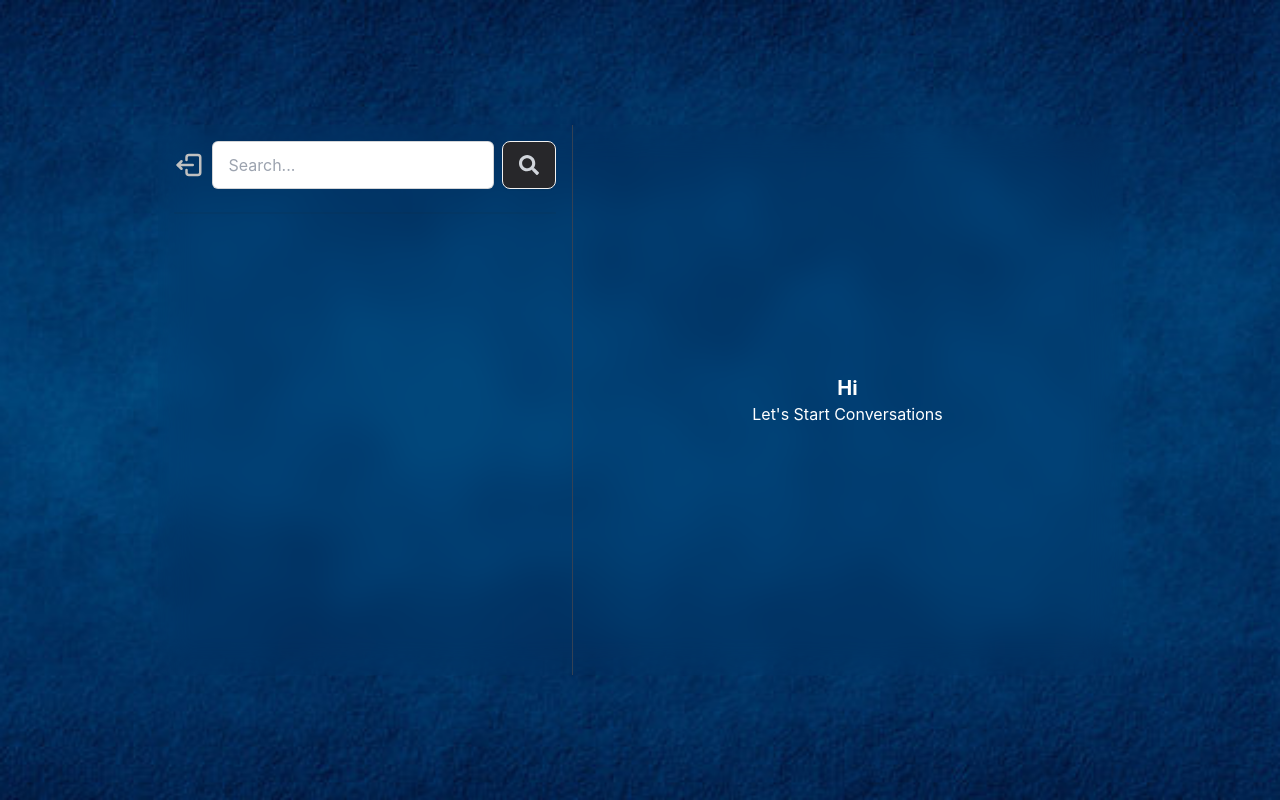
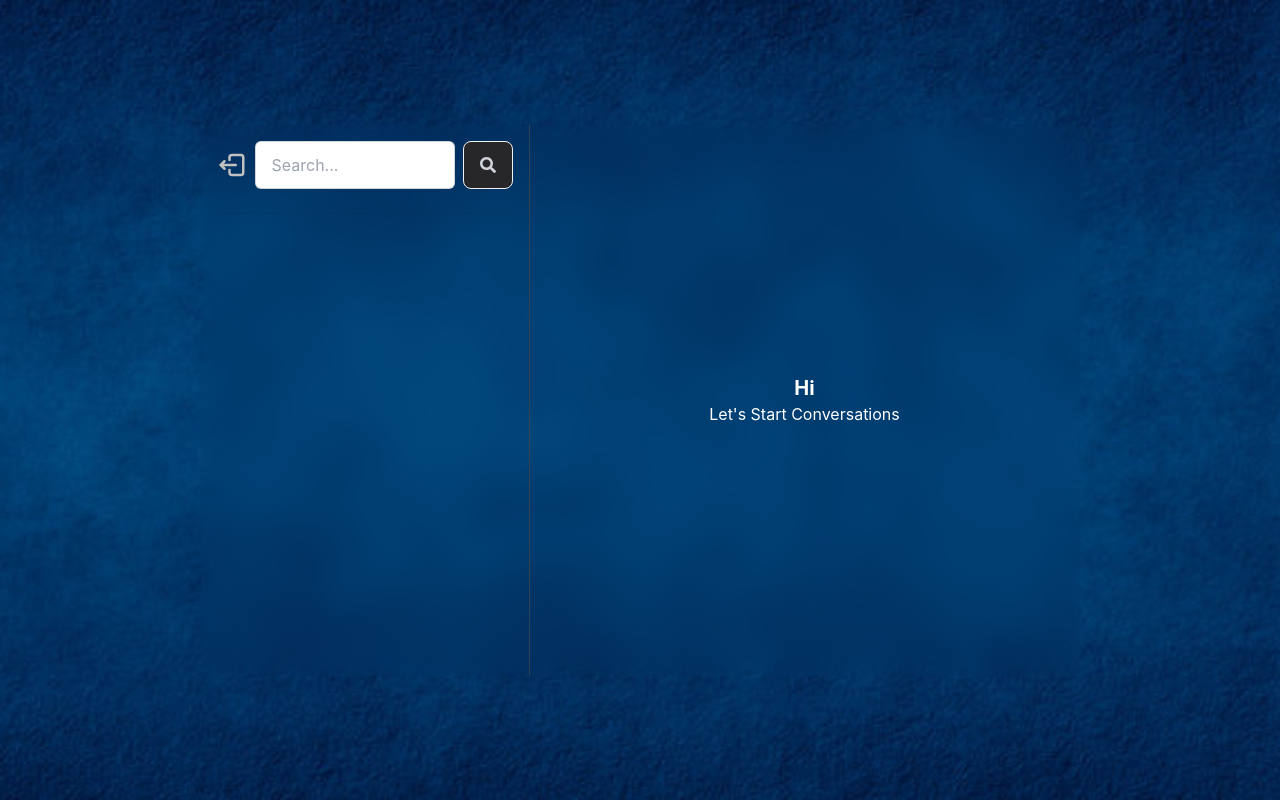
Before and after one commit to Ashfaqanik/Full-Stack-Chat-Application, a React (Create React App) app in the folder frontend/: page /home in a window 1280 px wide. Built offline with nearby package versions, Linux system fonts and the light colour scheme; no server answers.

Commit message:
Sidebar updated

```diff
--- a/frontend/src/components/Sidebar.jsx
+++ b/frontend/src/components/Sidebar.jsx
@@ -47,7 +47,7 @@ function Sidebar() {
       <form
         onSubmit={searchSubmitHandler}
         action=""
-        className="flex flex-wrap items-center gap-2"
+        className="flex items-center gap-2 w-full"
       >
         <TbLogout2
           style={{ cursor: "pointer" }}
@@ -60,17 +60,18 @@ function Sidebar() {
         <input
           value={search}
           onChange={(e) => searchText(e.target.value)}
-          className="input input-bordered rounded-md flex-grow"
+          className="input input-bordered rounded-md flex-grow sm:w-[200px] w-full"
           type="text"
           placeholder="Search..."
         />
         <button
           type="submit"
-          className="btn bg-zinc-800 text-gray-300 hover:text-blue-300"
+          className="btn bg-zinc-800 text-gray-300 hover:text-blue-300 flex-shrink-0 sm:w-auto w-8 h-8"
         >
-          <FaSearch className="w-5 h-5 outline-none" />
+          <FaSearch className="w-4 h-4 outline-none" />
         </button>
       </form>
+
       <div className="divider "></div>
       <OtherUsers userList={chatList} />
     </div>
```
